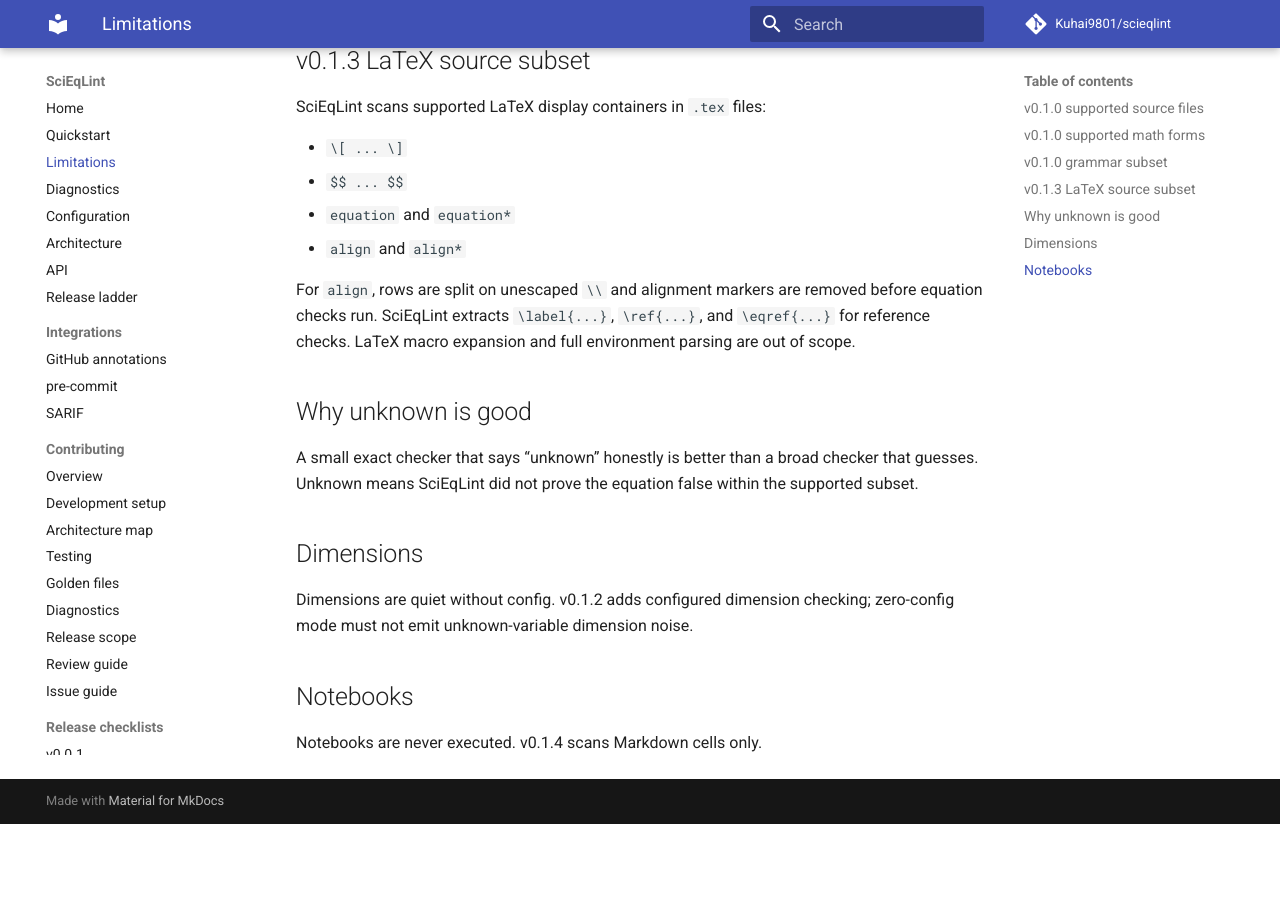
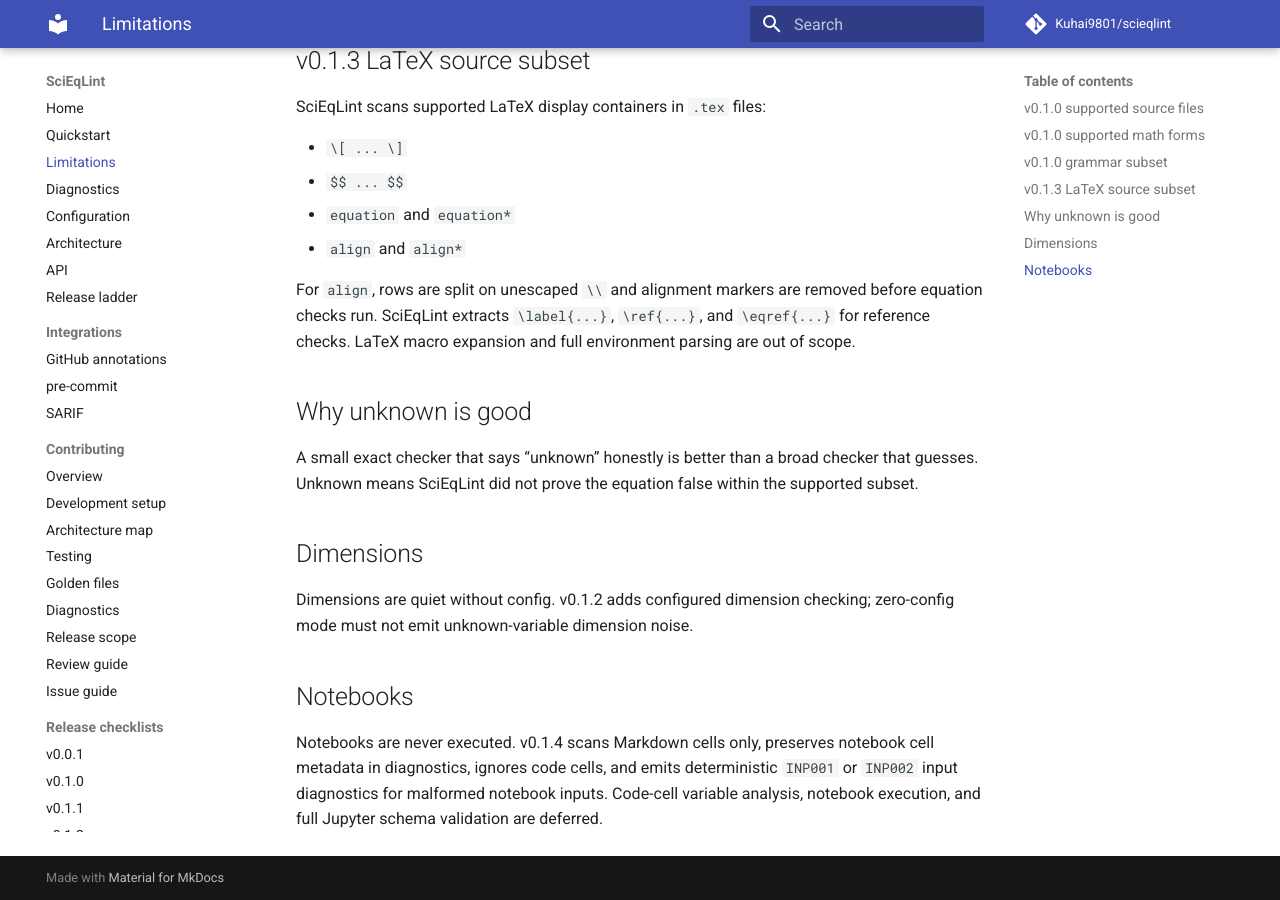
Before and after one commit to 1sgtpepper/scieqlint, an MkDocs documentation site: the page built from docs/limitations.md, in a window 1280 px wide and 900 px high, scrolled down 1747 px. Built offline with MkDocs 1.6.1 and Material for MkDocs 9.7.7, drawn with Linux system fonts in a browser that asks for light colours; comment, search, counter and statistics services are not loaded; before the commit the page ends 2571 px from its top, so only the background shows below that; some of the changed text lies outside the part shown.

Commit message:
Add notebook release artifacts

```diff
--- a/.pre-commit-hooks.yaml
+++ b/.pre-commit-hooks.yaml
@@ -3,5 +3,5 @@
   description: Check equations and equation references in supported scientific documents.
   entry: scieqlint check
   language: python
-  files: '\.(md|markdown)$'
+  files: '\.(md|markdown|tex|ipynb)$'
   require_serial: true
--- a/docs/limitations.md
+++ b/docs/limitations.md
@@ -11,7 +11,7 @@
 | `.md` | supported |
 | `.markdown` | supported |
 | `.tex` | supported for v0.1.3 LaTeX containers |
-| `.ipynb` | v0.1.4 |
+| `.ipynb` | supported for v0.1.4 Markdown cells |
 
 ## v0.1.0 supported math forms
 
@@ -77,4 +77,7 @@
 
 ## Notebooks
 
-Notebooks are never executed. v0.1.4 scans Markdown cells only.
+Notebooks are never executed. v0.1.4 scans Markdown cells only, preserves notebook
+cell metadata in diagnostics, ignores code cells, and emits deterministic `INP001`
+or `INP002` input diagnostics for malformed notebook inputs. Code-cell variable
+analysis, notebook execution, and full Jupyter schema validation are deferred.
```
Also changed, not shown: CHANGELOG.md (+6 -2 lines), README.md (+4 -3 lines), docs/integrations/pre-commit.md (+1 -1 lines), docs/quickstart.md (+3 -1 lines), docs/releases/v0.1.4-checklist.md (+4 -4 lines), 3 other files.
